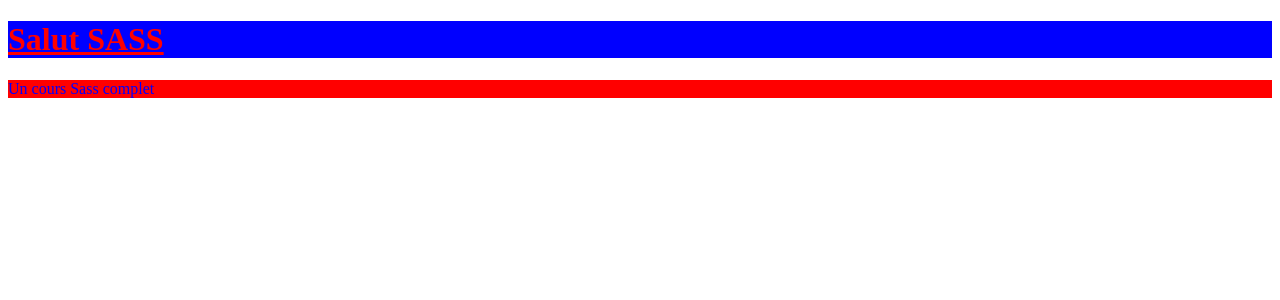
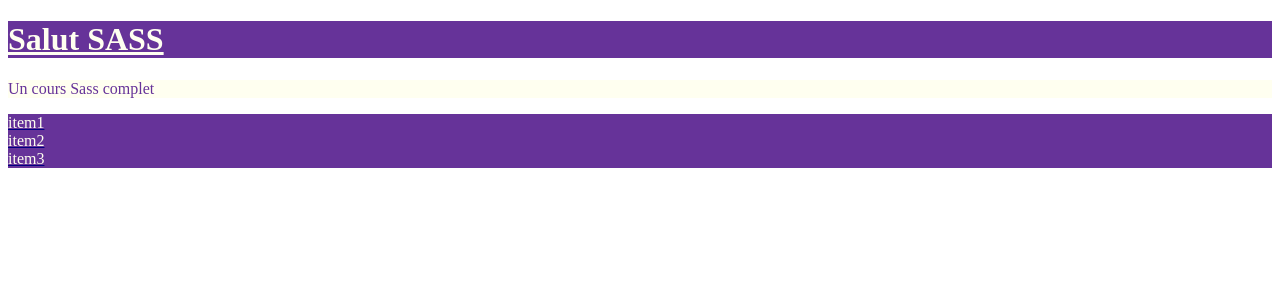
Before and after one commit to kaicarver/htmlcdag2, a PHP site: page /semaine2/sass/coursSass.html in a window 1280 px wide. Shown: the top 300 px of the page. Run offline with PHP 8.4, Linux system fonts and the light colour scheme.

Commit message:
exo SASS

```diff
--- a/semaine2/sass/coursSass.html
+++ b/semaine2/sass/coursSass.html
@@ -9,5 +9,10 @@
 <body>
     <h1>Salut SASS</h1>
     <p>Un cours Sass complet</p>
+    <nav>
+        <div>item1</div>
+        <div>item2</div>
+        <div>item3</div>
+    </nav>
 </body>
 </html>
--- a/semaine2/sass/styles/coursSass.css
+++ b/semaine2/sass/styles/coursSass.css
@@ -1,11 +1,21 @@
 h1 {
-  background-color: blue;
+  background-color: rebeccapurple;
   text-decoration: underline;
-  text-decoration-color: red;
-  color: red;
+  text-decoration-color: ivory;
+  color: ivory;
 }
 
 p {
-  color: blue;
-  background-color: red;
+  color: rebeccapurple;
+  background-color: ivory;
+}
+
+nav {
+  background-color: rebeccapurple;
+}
+
+nav div {
+  color: ivory;
+  text-decoration: underline;
+  text-decoration-color: navy;
 }/*# sourceMappingURL=coursSass.css.map */
--- a/semaine2/sass/styles/coursSass.scss
+++ b/semaine2/sass/styles/coursSass.scss
@@ -1,7 +1,7 @@
 
-$main-color: blue !default;
-
-$secondary-color: red;
+$main-color: rebeccapurple;
+$secondary-color: ivory;
+$third-color: navy;
 
 h1 {
     background-color: $main-color;
@@ -14,3 +14,12 @@
     color: $main-color;
     background-color: $secondary-color;
 }
+
+nav {
+    background-color: $main-color;
+}
+nav div {
+    color: $secondary-color;
+    text-decoration: underline;
+    text-decoration-color: $third-color;
+}
```
Also changed, not shown: 1 other file.
